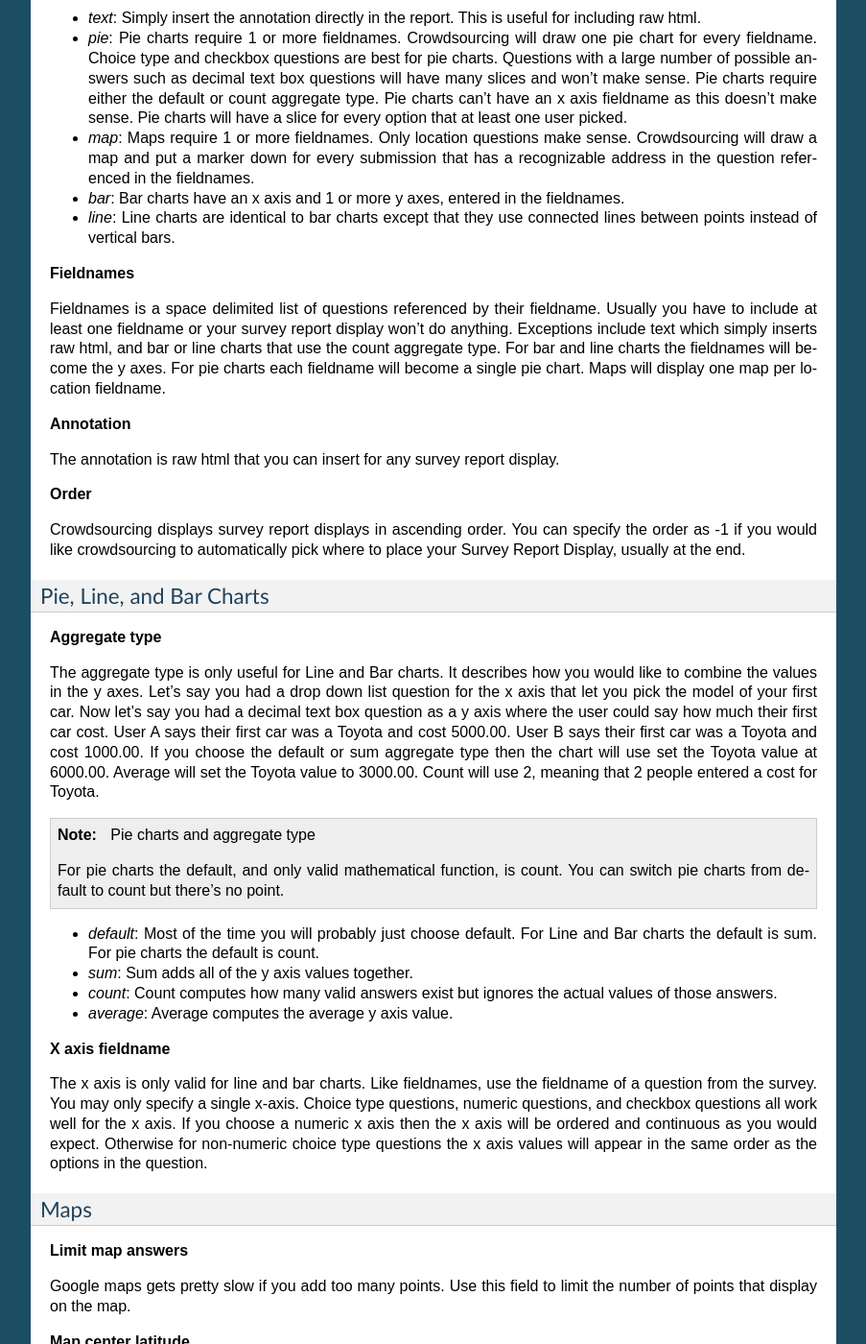
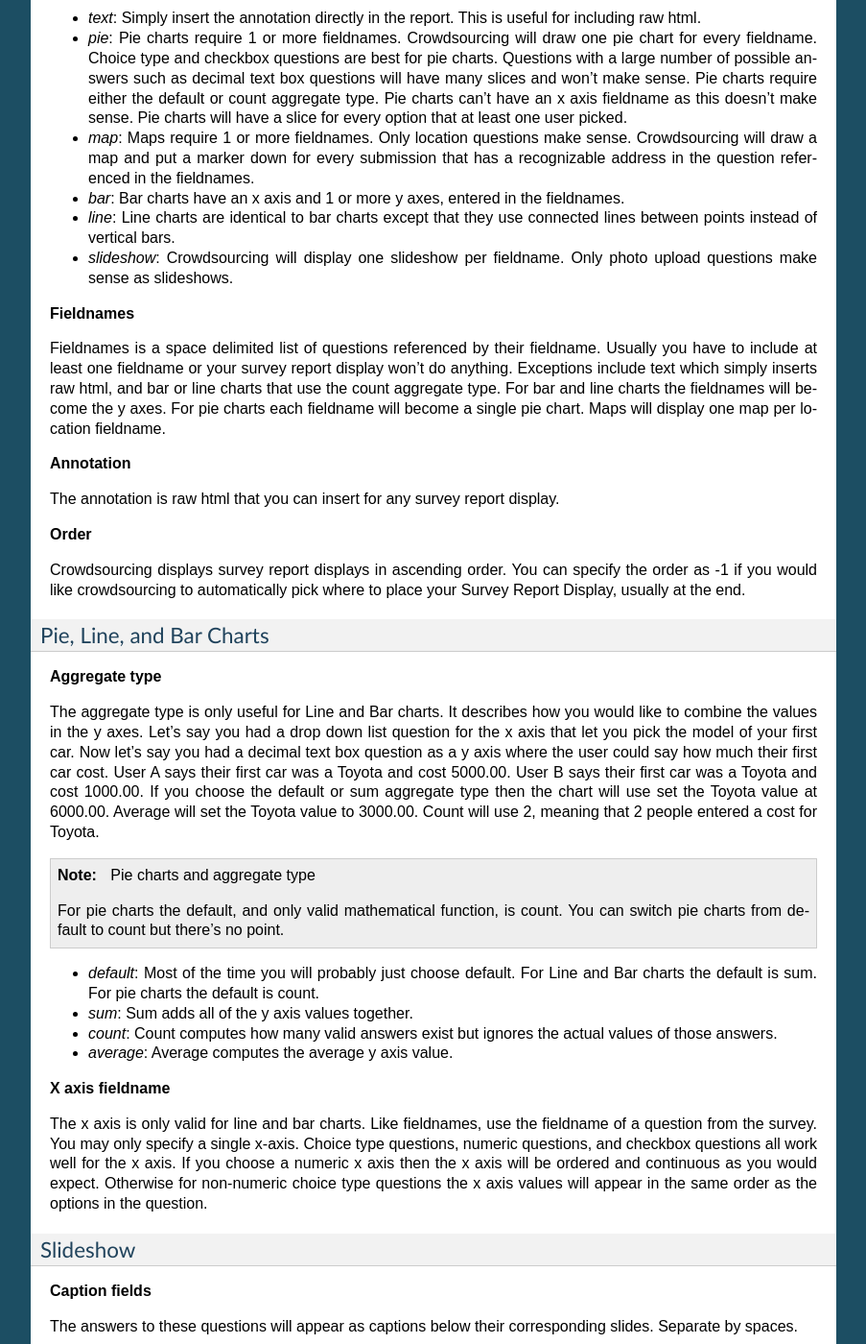
Before and after one commit to dbenamy/django-crowdsourcing, a Sphinx documentation site: the page built from docs/producers/options.rst, in a window 1280 px wide and 1400 px high, scrolled down 6116 px. Shown: the whole window at 96% size, without its empty margins (198-1101 px from the left). Built offline with Sphinx 7.4.7, drawn with Linux system fonts in a browser that asks for light colours; pages that are not in the unit, such as notebooks, are missing from menus.

Commit message:
Added docs for slideshows.

```diff
--- a/docs/producers/options.rst
+++ b/docs/producers/options.rst
@@ -268,6 +268,7 @@ Think of Survey Report Displays as line items in Survey Reports. The describe a
 * *map*: Maps require 1 or more fieldnames. Only location questions make sense. Crowdsourcing will draw a map and put a marker down for every submission that has a recognizable address in the question referenced in the fieldnames.
 * *bar*: Bar charts have an x axis and 1 or more y axes, entered in the fieldnames.
 * *line*: Line charts are identical to bar charts except that they use connected lines between points instead of vertical bars.
+* *slideshow*: Crowdsourcing will display one slideshow per fieldname. Only photo upload questions make sense as slideshows.
 
 **Fieldnames**
 
@@ -301,6 +302,13 @@ The aggregate type is only useful for Line and Bar charts. It describes how you
 
 The x axis is only valid for line and bar charts. Like fieldnames, use the fieldname of a question from the survey. You may only specify a single x-axis. Choice type questions, numeric questions, and checkbox questions all work well for the x axis. If you choose a numeric x axis then the x axis will be ordered and continuous as you would expect. Otherwise for non-numeric choice type questions the x axis values will appear in the same order as the options in the question.
 
+Slideshow
+"""""""""
+
+**Caption fields**
+
+The answers to these questions will appear as captions below their corresponding slides. Separate by spaces.
+
 Maps
 """"
 
```
Also changed, not shown: 1 other file.
